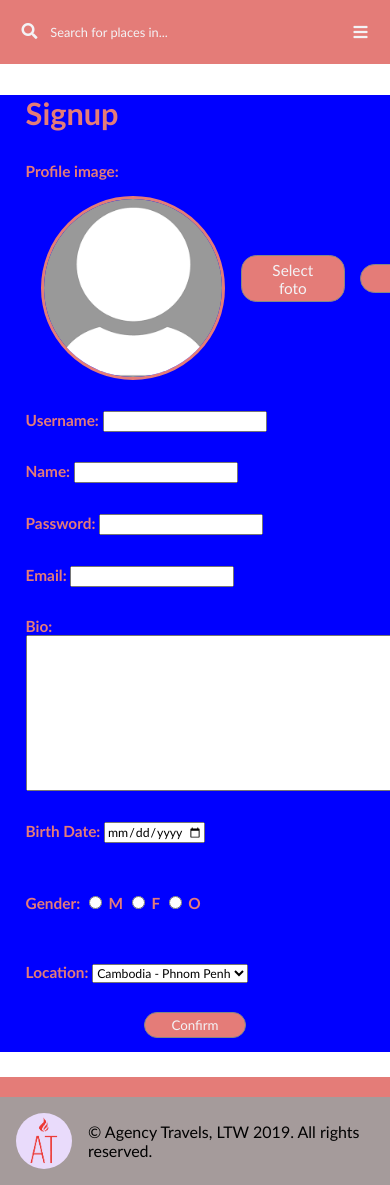
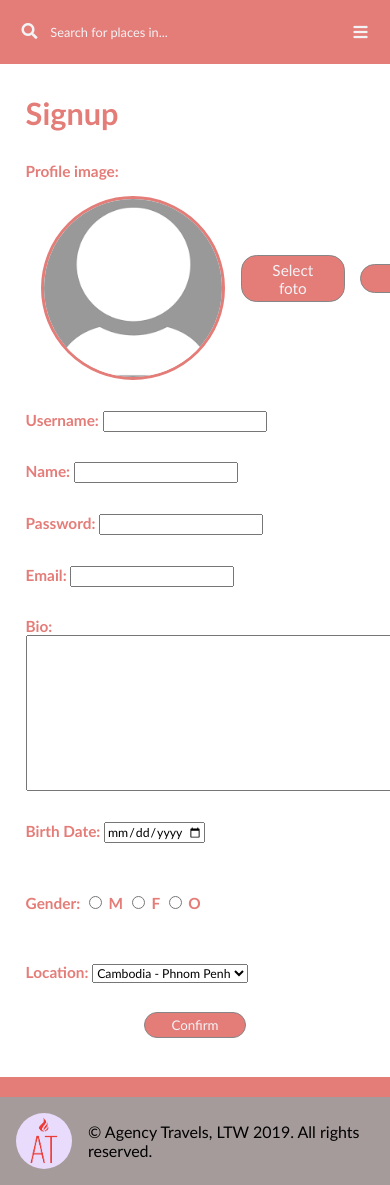
Before and after one commit to EduRibeiro00/AgencyTravels-feup-ltw, a PHP site: page /pages/signup.php in a window 390 px wide; the page is wider, and only the part inside the window is pictured. Run offline with PHP 8.4, Linux system fonts and the light colour scheme; data comes from the database, SQL or seed files in the repository; some libraries are stand-ins or nearby versions.

Commit message:
Little changes in css

```diff
--- a/src/css/responsive.css
+++ b/src/css/responsive.css
@@ -2,9 +2,6 @@
 
 /* 1240 */
 @media (max-width: 75em) {
-	main{
-		background: red;
-	}
 	main#main-page {
 		display: grid;
 		grid-template-columns: minmax(0, 1fr);
@@ -31,9 +28,6 @@
 
 /* Navbar */
 @media (max-width: 60em) {
-	main{
-		background: yellowgreen;
-	}
 
 	nav ul {
 		display: none !important;
@@ -145,9 +139,7 @@
 @media (max-width: 46em){
 
 	main{
-		background: green;
 		font-size: 0.8em;
-
 	}
 
 	#my-header{
@@ -170,10 +162,6 @@
 }
 
 @media (max-width: 38em){
-
-	main{
-		background: violet;
-	}
 
 	.card {
 		flex-direction: column;
@@ -224,9 +212,6 @@
 }
 
 @media (max-width: 25em){
-	main{
-		background: blue;
-	}
 
 	#topdests ol img, #trending ol img{
 		display: none;
--- a/src/css/style.css
+++ b/src/css/style.css
@@ -595,10 +595,6 @@ main#profile-page .place-listing {
 /*
  * ------------ Search Results ------------
  */
-
-main#list_places {
-    margin-bottom: 0;
-}
 
 section#house_results {
 	margin: 2em;
```
